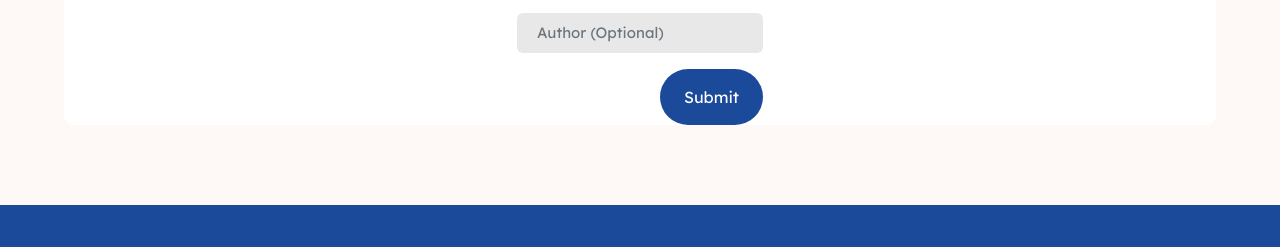
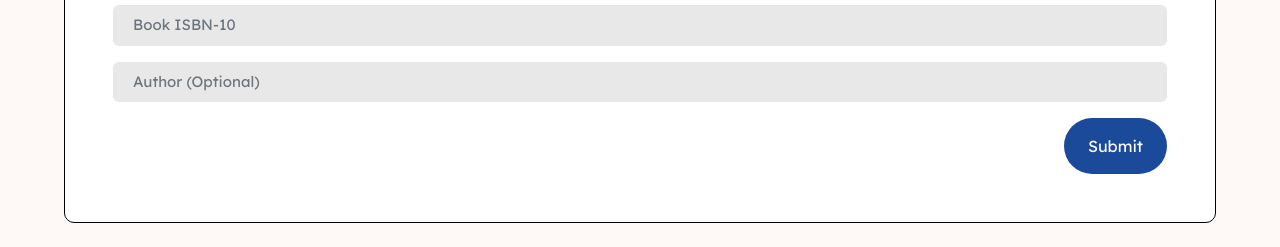
Before and after one commit to iiFadel/Bookify1.0, a website: page views/request.html in a window 1280 px wide. Shown: the part 480-727 px from the top of the page. Drawn offline with nearby package versions, Linux system fonts and the light colour scheme; files that its build step writes are made by us from their sources.

Commit message:
Update styles.css

```diff
--- a/public/styles.css
+++ b/public/styles.css
@@ -365,7 +365,7 @@ top: -8rem;
   -webkit-transition: all 0.4s ease;
   transition: all 0.4s ease;
 }
-.form-content .form-items {
+.form-content .form-items-request {
   border: 1px solid black;
   padding: 3rem;
   display: inline-block;
```
